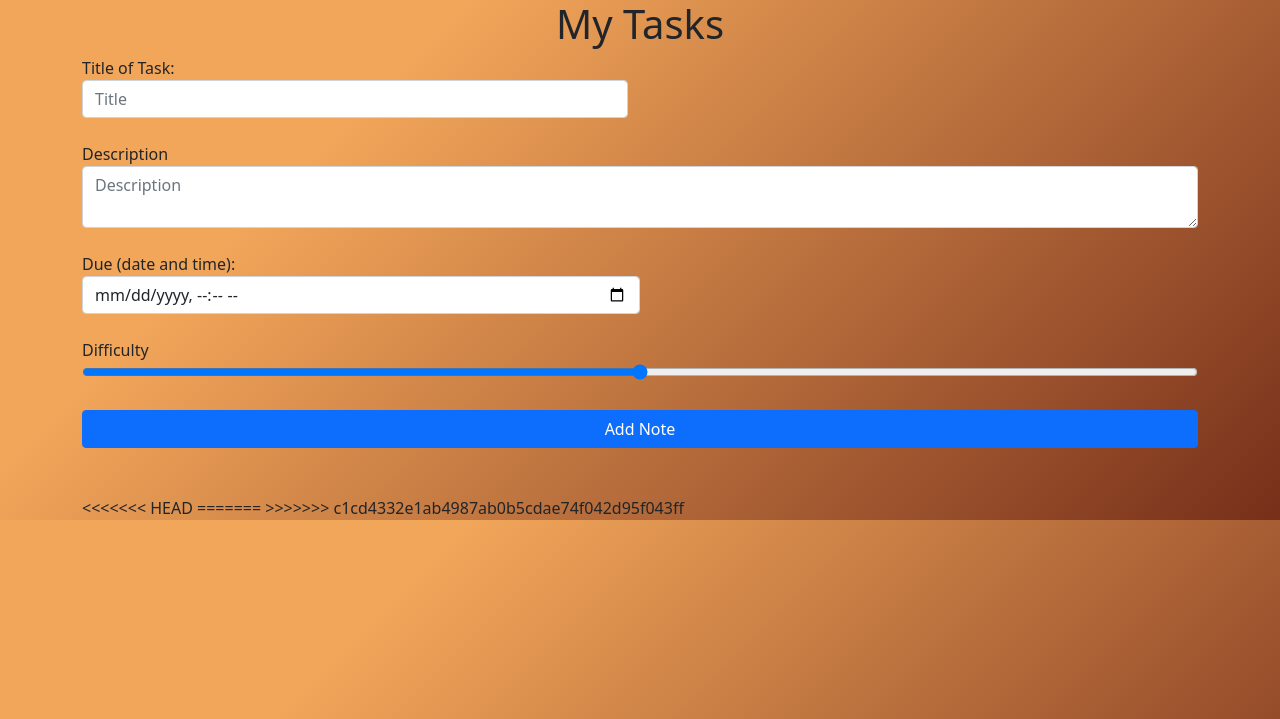
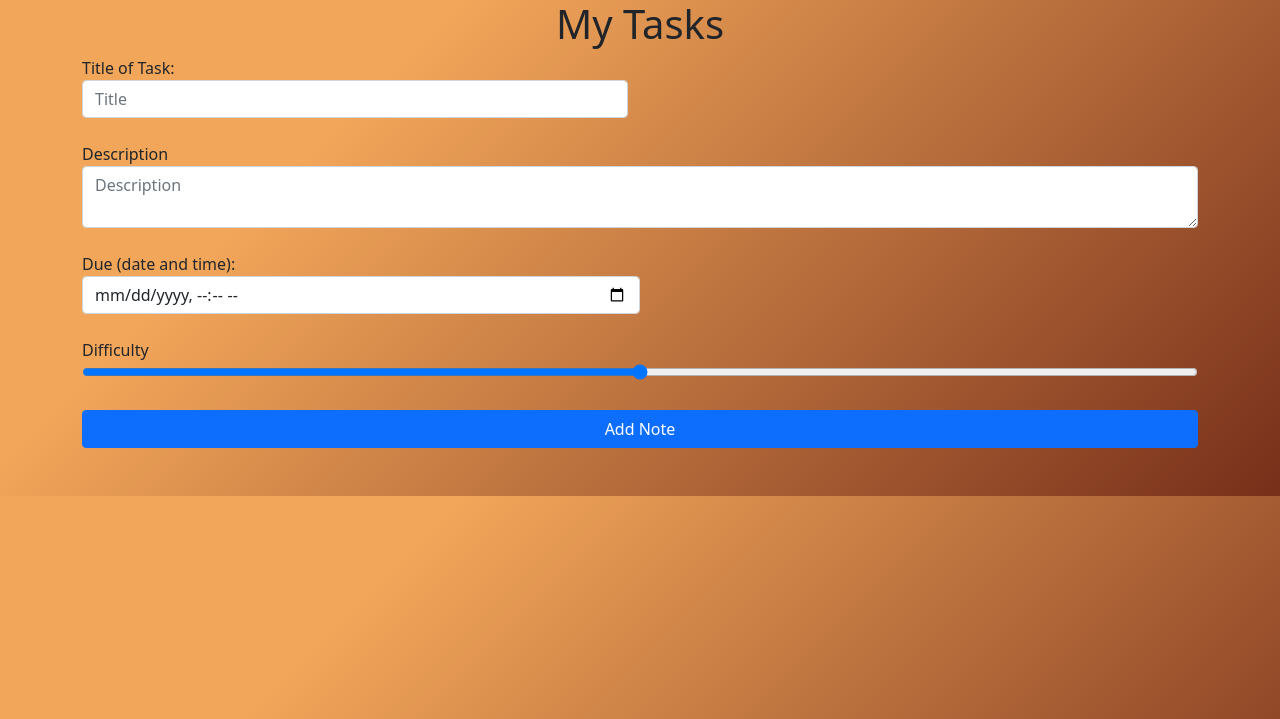
Before and after one commit to KOL305/task-manager-with-slimes, a Flask app: page /tasks in a window 1280 px wide. Shown: the top 719 px of the page. Run offline with Flask 2, Linux system fonts and the light colour scheme; some libraries are stand-ins or nearby versions.

Commit message:
fixed conflict

```diff
--- a/templates/tasks.html
+++ b/templates/tasks.html
@@ -93,8 +93,4 @@
     <script src="tasks.js"></script>
 </body>
 
-<<<<<<< HEAD
 </html>
-=======
-</html>
->>>>>>> c1cd4332e1ab4987ab0b5cdae74f042d95f043ff
```
